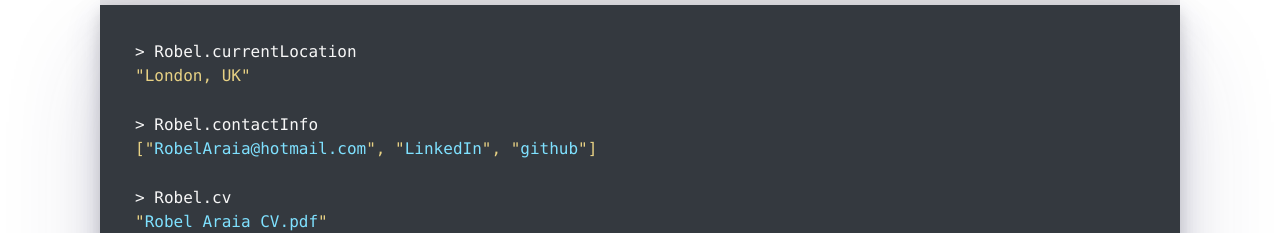
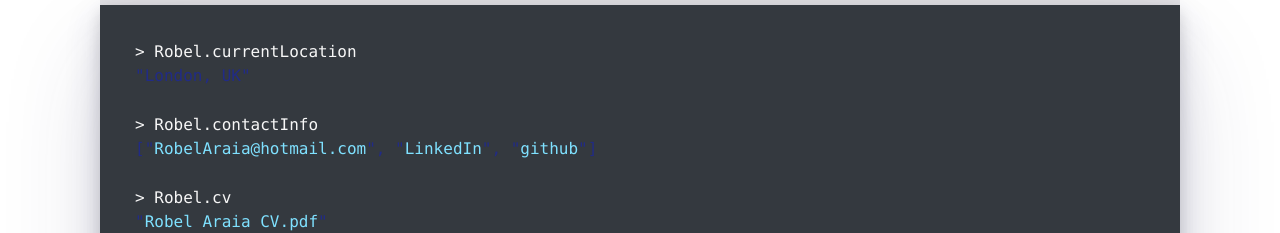
Before and after one commit to RobelAraia/Robel-Portfolio, a React (Create React App) app: page / in a window 1280 px wide. Shown: the part 574-807 px from the top of the page. Built offline with nearby package versions, Linux system fonts and the light colour scheme.

Commit message:
About me text colour change

```diff
--- a/src/components/_About.scss
+++ b/src/components/_About.scss
@@ -76,7 +76,7 @@
         }
 
         .return-statement {
-          color: #e7d184;
+          color: #212b86;
         }
 
         span {
```
